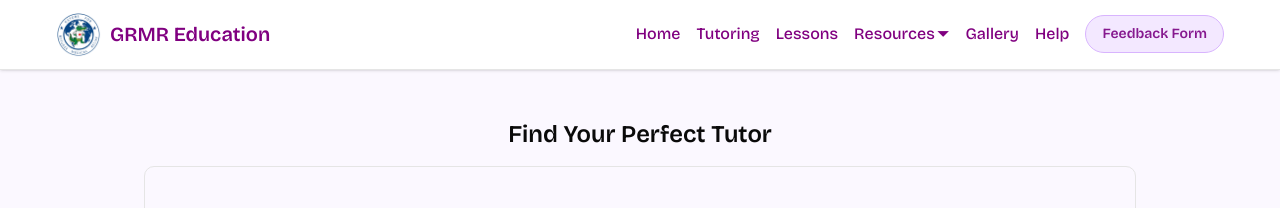
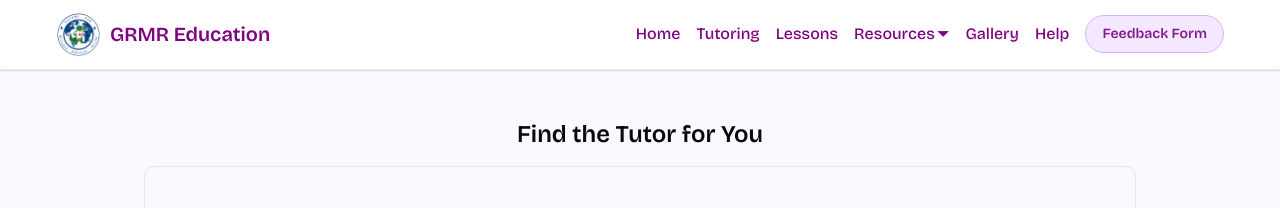
Before and after one commit to AndrewFesenko/grmr, a Next.js app: page /resources/tutorcruncher in a window 1280 px wide. Shown: the top 208 px of the page. Built offline with nearby package versions, Linux system fonts and the light colour scheme.

Commit message:
Tutorcruncher integration test4

```diff
--- a/app/resources/tutorcruncher/page.tsx
+++ b/app/resources/tutorcruncher/page.tsx
@@ -59,7 +59,7 @@ const TutorCruncherPage = () => {
         <main className="max-w-5xl mx-auto py-12 px-4 space-y-16">
             <section>
                 <h2 className="text-2xl font-semibold mb-4 text-center">
-                    Find Your Perfect Tutor
+                    Find the Tutor for You
                 </h2>
                 <div id="subject-filter" className="min-h-[600px] rounded-lg border" />
             </section>
```
